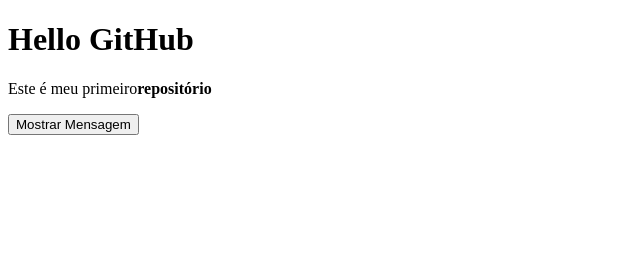
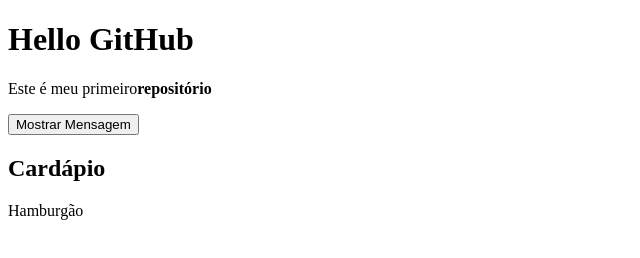
Before and after one commit to Gabrielhva/HelloGitHub, a plain HTML site: page index.html in a window 1280 px wide. Shown: the whole page, without its empty margins (0-640 px from the left). Drawn offline with Linux system fonts and the light colour scheme.

Commit message:
Cardápio Iniciado

```diff
--- a/index.html
+++ b/index.html
@@ -13,6 +13,7 @@
     <p>Este é meu primeiro<strong>repositório</strong></p>
     <button>Mostrar Mensagem</button>
 
-
+<h2>Cardápio</h2>
+<p>Hamburgão</p>
 </body>
 </html>
```
